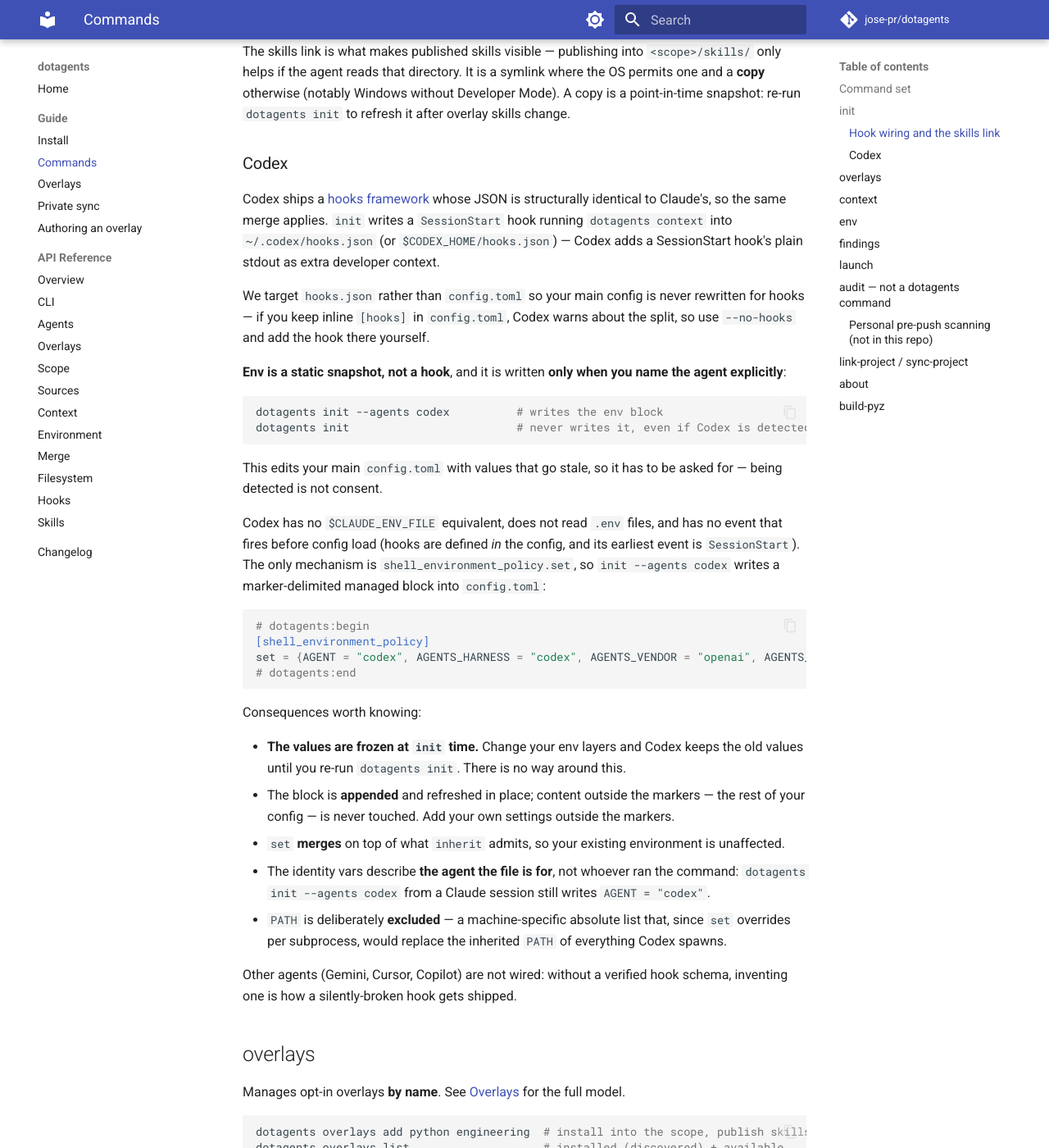
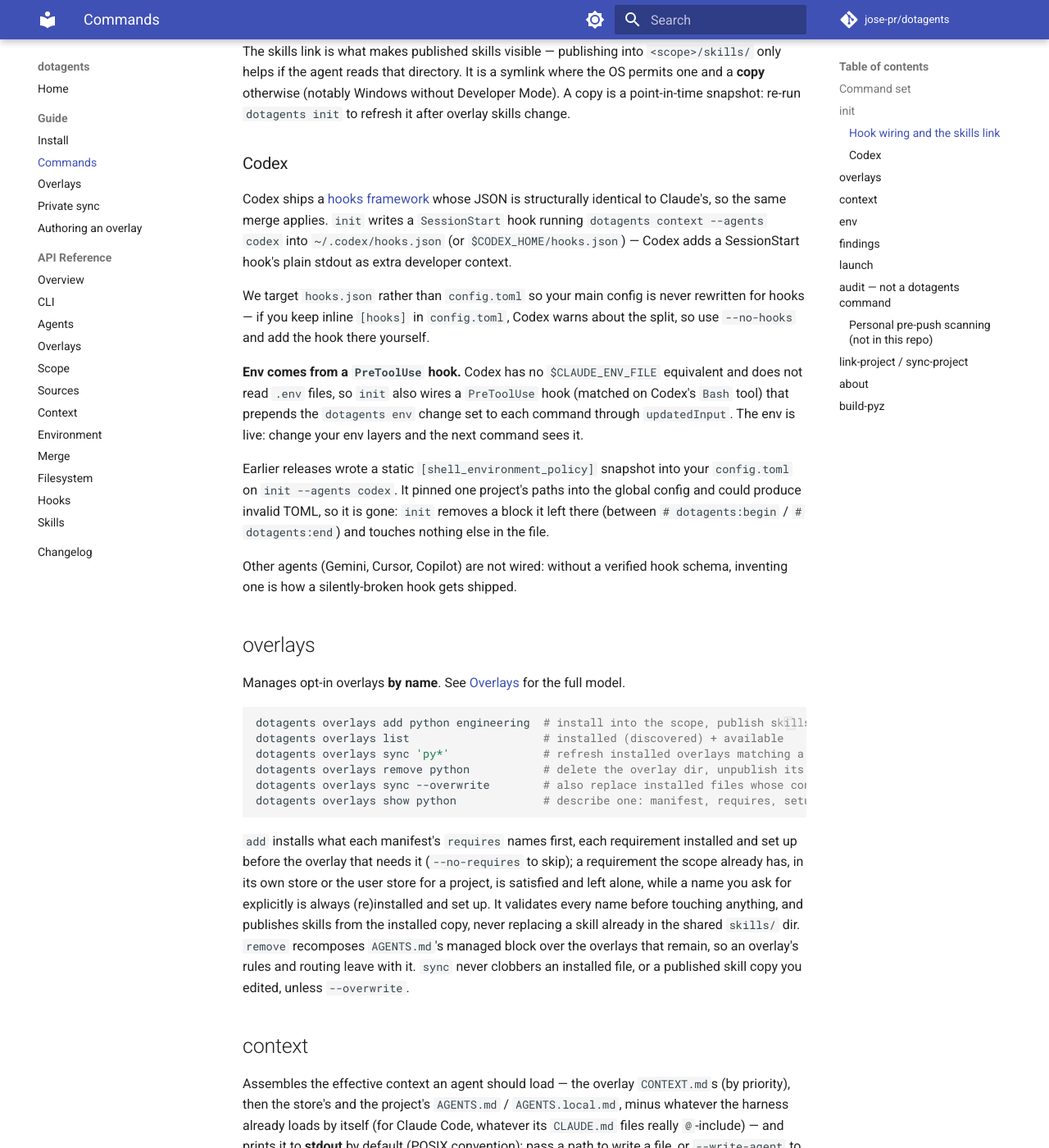
Before and after one commit to jose-pr/dotagents, an MkDocs documentation site: the page built from docs/guide/commands.md, in a window 1280 px wide and 1400 px high, scrolled down 2127 px. Shown: the whole window at 82% size. Built offline with MkDocs 1.6.1 and Material for MkDocs 9.7.7, drawn with Linux system fonts in a browser that asks for light colours; comment, search, counter and statistics services are not loaded; some of the changed text lies outside the part shown.

Commit message:
docs: Codex env comes from its PreToolUse hook; sync keeps edited skills

````diff
--- a/docs/guide/commands.md
+++ b/docs/guide/commands.md
@@ -90,44 +90,17 @@
 for hooks — if you keep inline `[hooks]` in `config.toml`, Codex warns about the split,
 so use `--no-hooks` and add the hook there yourself.
 
-**Env is a static snapshot, not a hook**, and it is written **only when you name the
-agent explicitly**:
+**Env comes from a `PreToolUse` hook.** Codex has no `$CLAUDE_ENV_FILE` equivalent
+and does not read `.env` files, so `init` also wires a `PreToolUse` hook (matched on
+Codex's `Bash` tool) that prepends the `dotagents env` change set to each command
+through `updatedInput`. The env is live: change your env layers and the next command
+sees it.
 
-```bash
-dotagents init --agents codex          # writes the env block
-dotagents init                         # never writes it, even if Codex is detected
-```
-
-This edits your main `config.toml` with values that go stale, so it has to be asked
-for — being detected is not consent.
-
-Codex has no `$CLAUDE_ENV_FILE` equivalent, does not read `.env` files, and has no
-event that fires before config load (hooks are defined *in* the config, and its
-earliest event is `SessionStart`). The only mechanism is
-`shell_environment_policy.set`, so `init --agents codex` writes a marker-delimited
-managed block into `config.toml`:
-
-```toml
-# dotagents:begin
-[shell_environment_policy]
-set = {AGENT = "codex", AGENTS_HARNESS = "codex", AGENTS_VENDOR = "openai", AGENTS_HOME = "...", AGENTS_PROJECT_ROOT = "...", AGENTS_PYTHON = "..."}
-# dotagents:end
-```
-
-Consequences worth knowing:
-
-- **The values are frozen at `init` time.** Change your env layers and Codex keeps the
-  old values until you re-run `dotagents init`. There is no way around this.
-- The block is **appended** and refreshed in place; content outside the markers — the
-  rest of your config — is never touched. Add your own settings outside the markers.
-- `set` **merges** on top of what `inherit` admits, so your existing environment is
-  unaffected.
-- The identity vars describe **the agent the file is for**, not whoever ran the
-  command: `dotagents init --agents codex` from a Claude session still writes
-  `AGENT = "codex"`.
-- `PATH` is deliberately **excluded** — a machine-specific absolute list that, since
-  `set` overrides per subprocess, would replace the inherited `PATH` of everything
-  Codex spawns.
+Earlier releases wrote a static `[shell_environment_policy]` snapshot into your
+`config.toml` on `init --agents codex`. It pinned one project's paths into the
+global config and could produce invalid TOML, so it is gone: `init` removes a block
+it left there (between `# dotagents:begin` / `# dotagents:end`) and touches nothing
+else in the file.
 
 Other agents (Gemini, Cursor, Copilot) are not wired: without a verified hook schema,
 inventing one is how a silently-broken hook gets shipped.
@@ -150,9 +123,10 @@
 the scope already has, in its own store or the user store for a project, is satisfied
 and left alone, while a name you ask for explicitly is always (re)installed and set up.
 It validates every name before touching anything, and publishes skills from the
-installed copy. `remove` recomposes `AGENTS.md`'s managed block over the overlays that remain, so
-an overlay's rules and routing leave with it. `sync` never clobbers an installed file
-unless `--overwrite`.
+installed copy, never replacing a skill already in the shared `skills/` dir. `remove`
+recomposes `AGENTS.md`'s managed block over the overlays that remain, so an overlay's
+rules and routing leave with it. `sync` never clobbers an installed file, or a
+published skill copy you edited, unless `--overwrite`.
 
 ## context
 
````
Also changed, not shown: other parts of docs/guide/commands.md (+1 -1 lines), CHANGELOG.md (+6 -0 lines).
